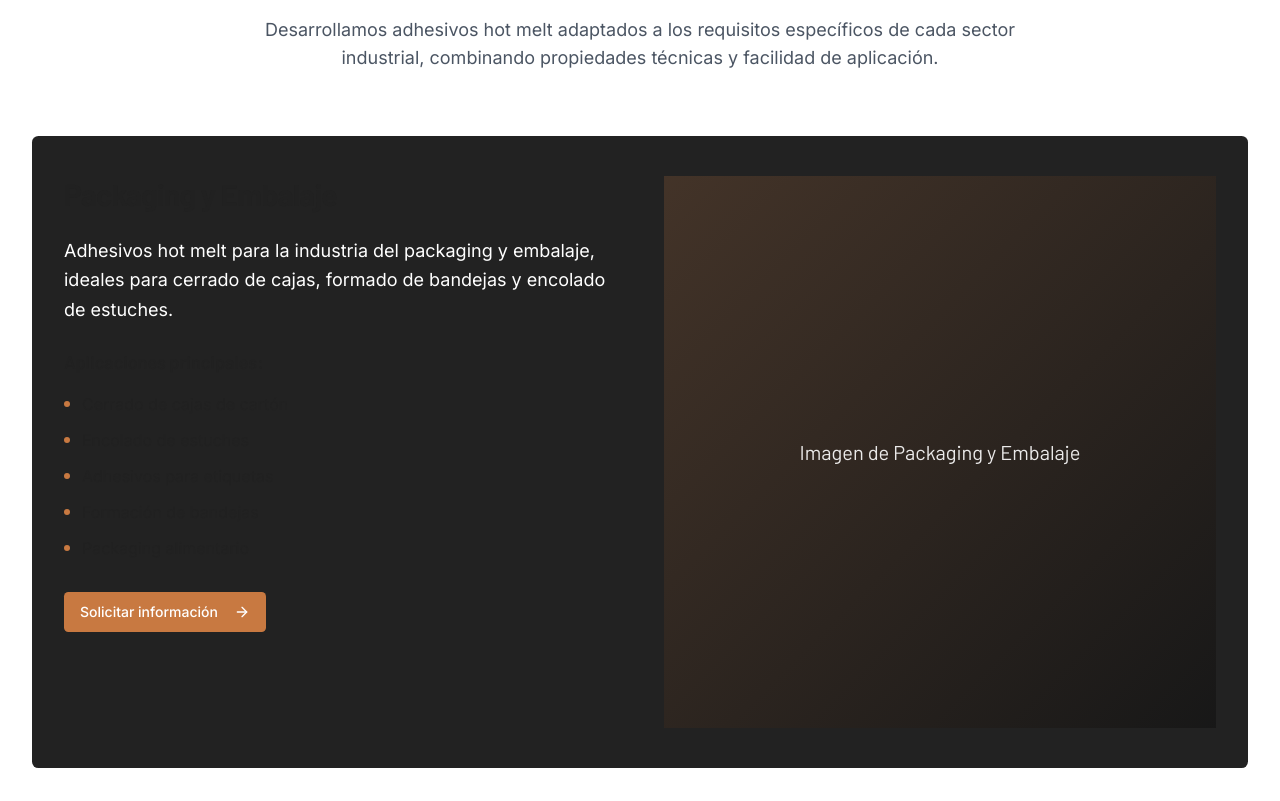
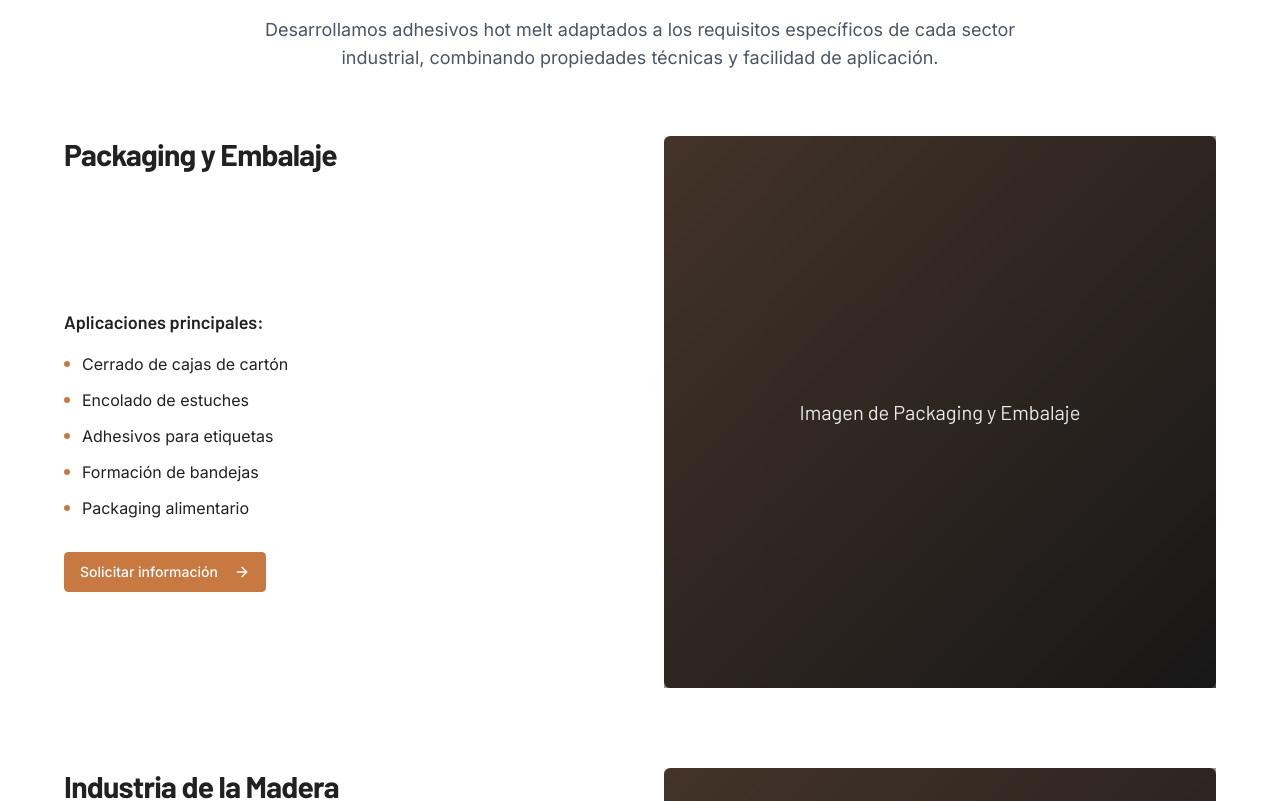
Before and after one commit to NClaraso/vas-industrial-adhesives-web, a React (Vite) app: page /productos in a window 1280 px wide. Shown: the part 460-1261 px from the top of the page. Built offline with nearby package versions, Linux system fonts and the light colour scheme.

Commit message:
Visual edit in Lovable
Edited UI in Lovable

```diff
--- a/src/pages/Productos.tsx
+++ b/src/pages/Productos.tsx
@@ -67,7 +67,7 @@ const Productos = () => {
           </div>
 
           <div className="space-y-20">
-            {industryProducts.map((industry, index) => <section key={industry.id} id={industry.id} className={`pt-10 pb-10 ${industry.bgColor} rounded-lg`}>
+            {industryProducts.map((industry, index) => <section key={industry.id} id={industry.id} className="">
                 <div className="container-custom">
                   <div className="grid grid-cols-1 lg:grid-cols-2 gap-12">
                     <div className={`order-${index % 2 === 0 ? '1' : '2'} lg:order-1`}>
```
